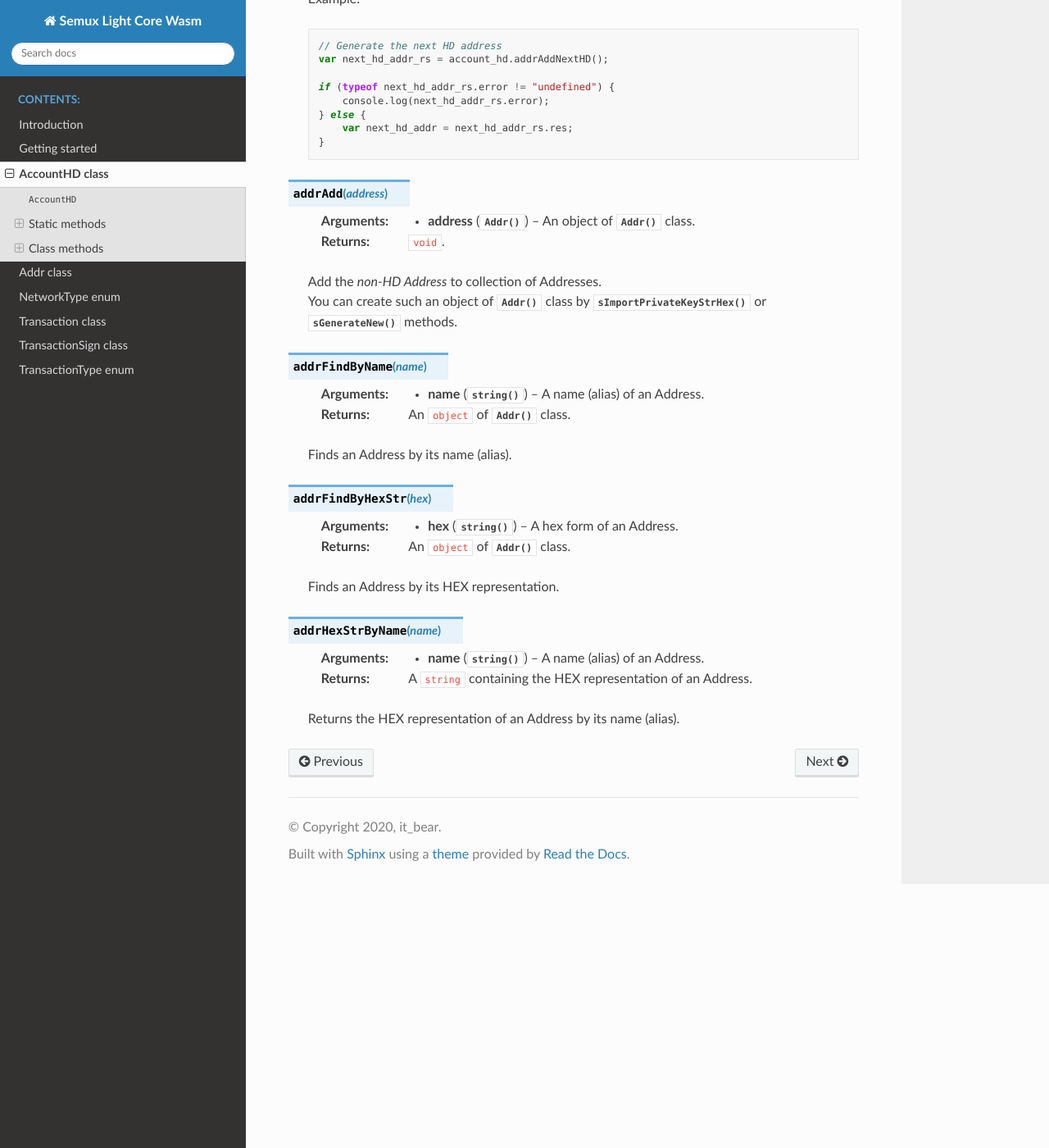
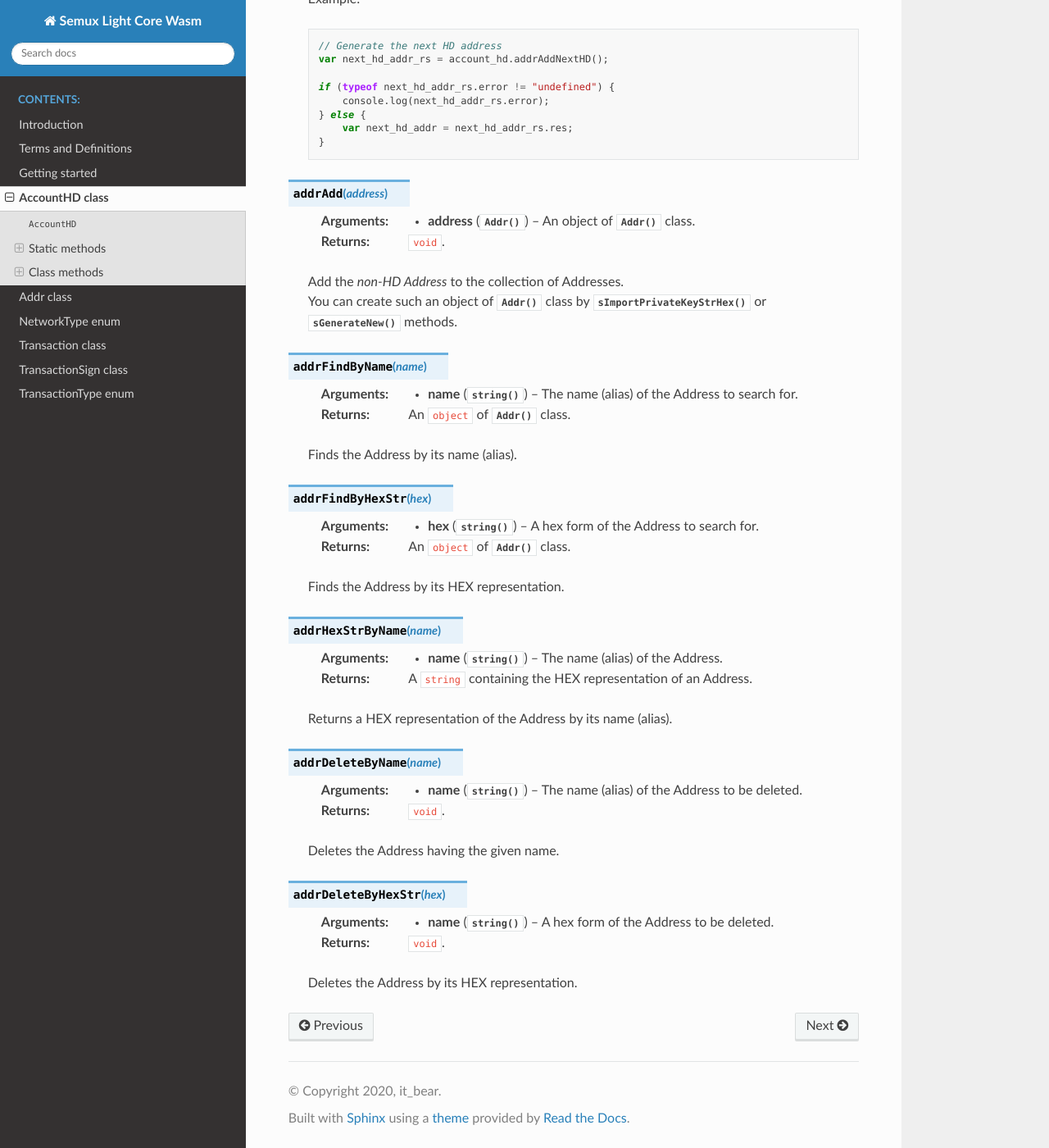
Before and after one commit to uno-labs/UnoSemuxLightCoreWasm, a Sphinx documentation site: the page built from docs/source/usage/AccountHD.rst, in a window 1280 px wide and 1400 px high, scrolled down 1509 px. Shown: the whole window at 82% size. Built offline with Sphinx 7.4.7 and the Read the Docs theme 2.0.0, drawn with Linux system fonts in a browser that asks for light colours.

Commit message:
Add Terms

```diff
--- a/docs/source/index.rst
+++ b/docs/source/index.rst
@@ -18,6 +18,7 @@ The project is hosted on GitHub - https://github.com/uno-labs/semux-light-core-w
    :caption: Contents:
 
    usage/Introduction
+   usage/Terms
    usage/Get-started
    usage/AccountHD
    usage/Addr
--- a/docs/source/usage/AccountHD.rst
+++ b/docs/source/usage/AccountHD.rst
@@ -88,29 +88,45 @@ Class methods
    :param Addr address: An object of :js:class:`Addr` class.
    :returns: ``void``.
 
-   | Add the `non-HD Address` to collection of Addresses.
+   | Add the `non-HD Address` to the collection of Addresses.
    | You can create such an object of :js:class:`Addr` class by :js:func:`sImportPrivateKeyStrHex` or :js:func:`sGenerateNew` methods.
 
 
 .. js:function:: addrFindByName(name)
 
-   :param string name: A name (alias) of an Address.
+   :param string name: The name (alias) of the Address to search for.
    :returns: An ``object`` of :js:class:`Addr` class.
 
-   | Finds an Address by its name (alias).
+   | Finds the Address by its name (alias).
 
 
 .. js:function:: addrFindByHexStr(hex)
 
-   :param string hex: A hex form of an Address.
+   :param string hex: A hex form of the Address to search for.
    :returns: An ``object`` of :js:class:`Addr` class.
 
-   | Finds an Address by its HEX representation.
+   | Finds the Address by its HEX representation.
 
 
 .. js:function:: addrHexStrByName(name)
 
-   :param string name: A name (alias) of an Address.
+   :param string name: The name (alias) of the Address.
    :returns: A ``string`` containing the HEX representation of an Address.
 
-   | Returns the HEX representation of an Address by its name (alias).
+   | Returns a HEX representation of the Address by its name (alias).
+
+
+.. js:function:: addrDeleteByName(name)
+
+   :param string name: The name (alias) of the Address to be deleted.
+   :returns: ``void``.
+
+   | Deletes the Address having the given name.
+
+
+.. js:function:: addrDeleteByHexStr(hex)
+
+   :param string name: A hex form of the Address to be deleted.
+   :returns: ``void``.
+
+   | Deletes the Address by its HEX representation.
```
Also changed, not shown: docs/source/usage/Addr.rst (+15 -8 lines), docs/source/usage/Terms.rst (added, +11 -0 lines).
